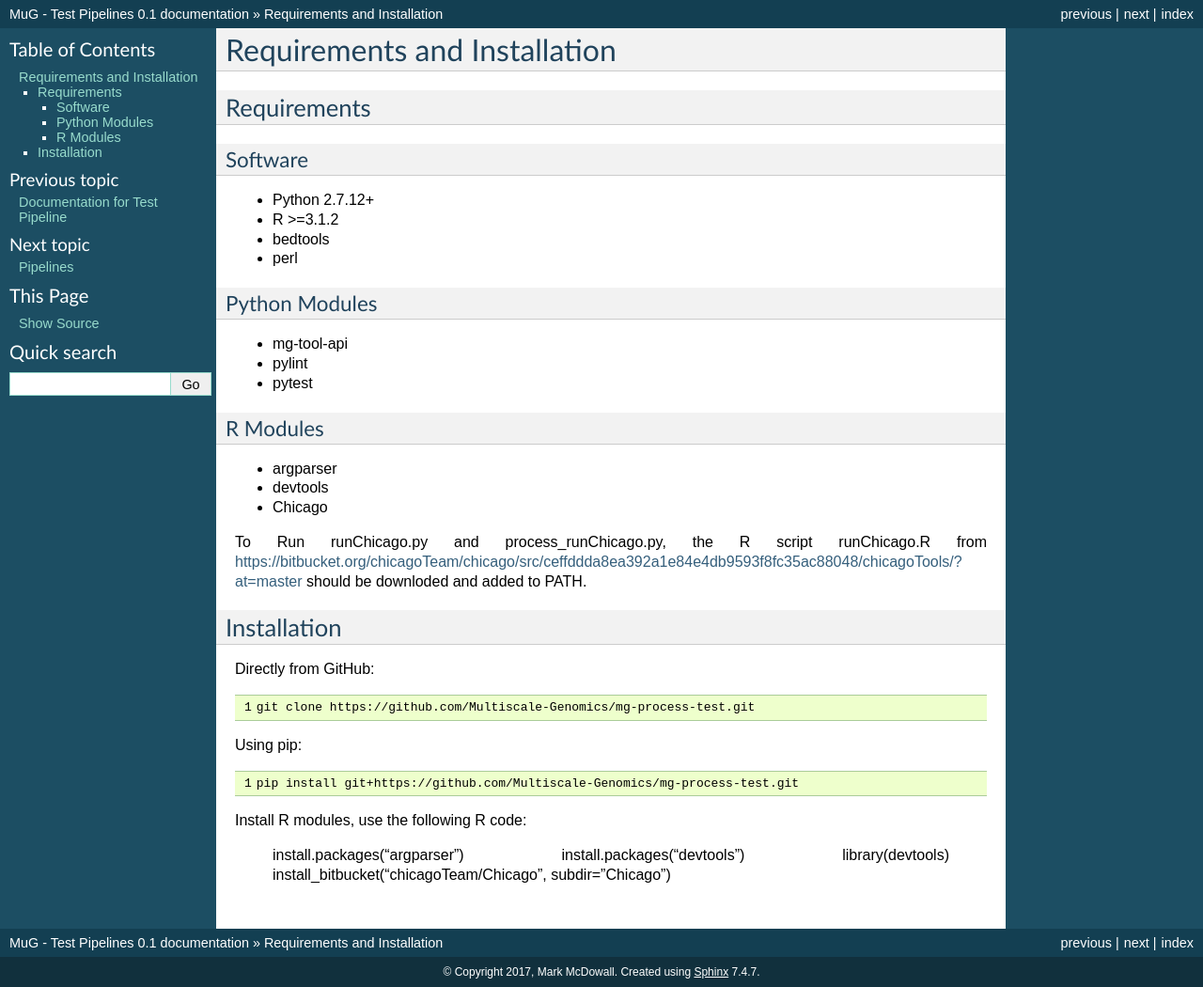
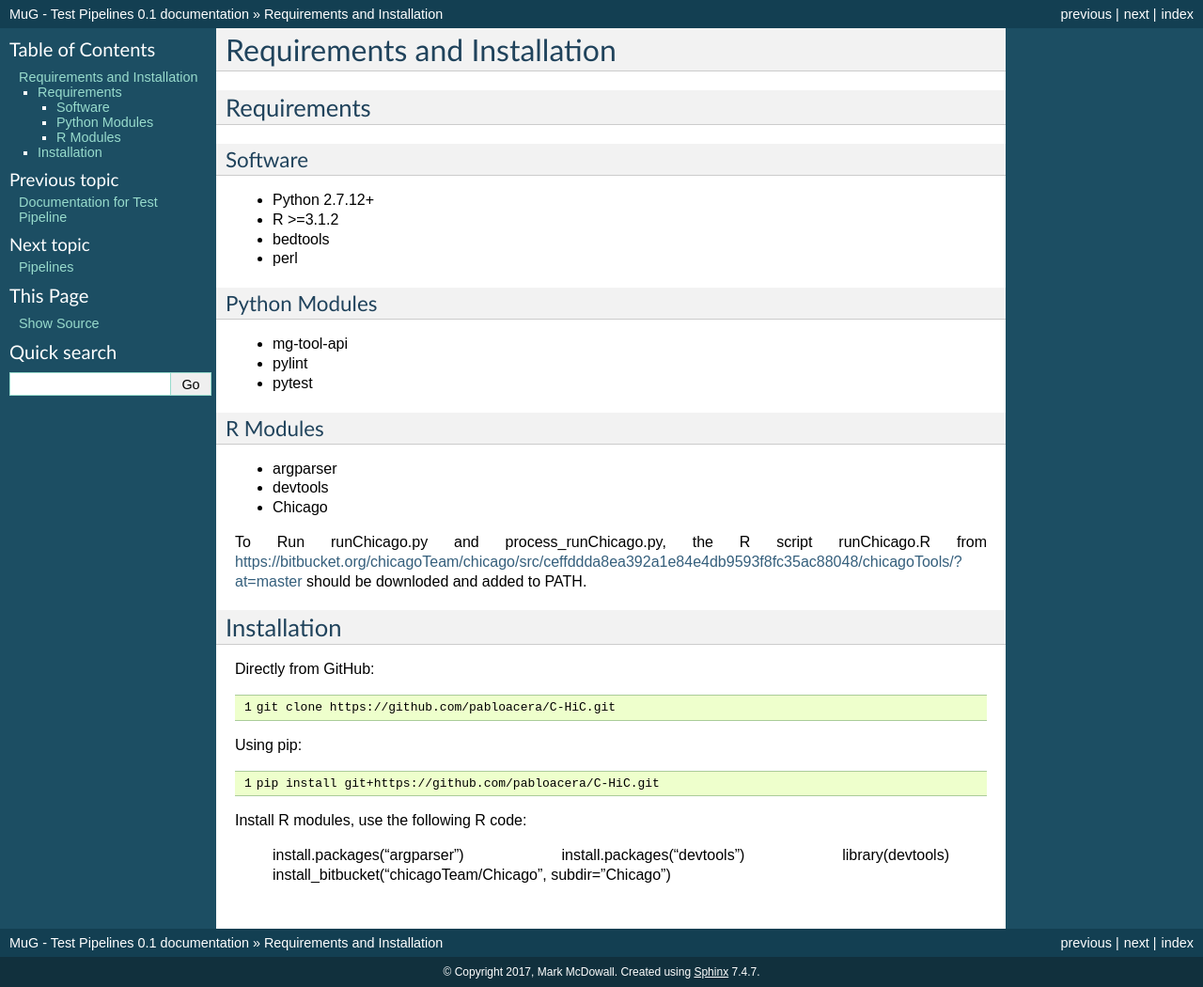
Before and after one commit to Multiscale-Genomics/pyCHiC, a Sphinx documentation site: the page built from docs/install.rst, in a window 1280 px wide. Shown: the whole page at 94% size. Built offline with Sphinx 7.4.7, drawn with Linux system fonts in a browser that asks for light colours; some of the changed lines change nothing that is shown.

Commit message:
modified install.rst

```diff
--- a/docs/install.rst
+++ b/docs/install.rst
@@ -51,14 +51,14 @@ Directly from GitHub:
 .. code-block:: none
    :linenos:
 
-   git clone https://github.com/Multiscale-Genomics/mg-process-test.git
+   git clone https://github.com/pabloacera/C-HiC.git
 
 Using pip:
 
 .. code-block:: none
    :linenos:
 
-   pip install git+https://github.com/Multiscale-Genomics/mg-process-test.git
+   pip install git+https://github.com/pabloacera/C-HiC.git
 
 Install R modules, use the following R code:
 
```
